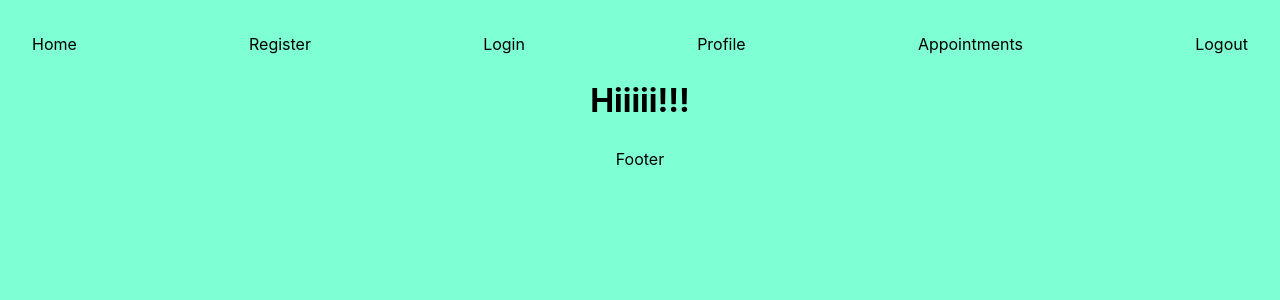
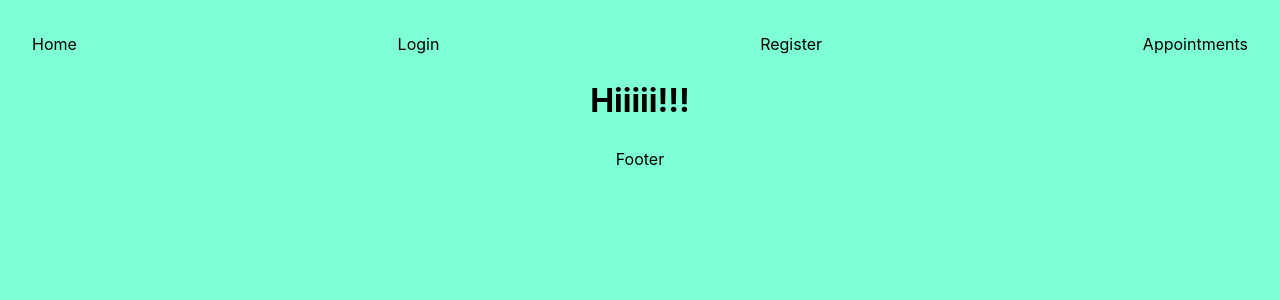
Before and after one commit to More-Pe/frontend-TattooShop, a React (Vite) app: page / in a window 1280 px wide. Shown: the top 300 px of the page. Built offline with nearby package versions, Linux system fonts and the light colour scheme.

Commit message:
feat: depending on conditions header shows or hide different views

```diff
--- a/src/components/Header/Header.jsx
+++ b/src/components/Header/Header.jsx
@@ -6,7 +6,8 @@ import '../Header/Header.css';
 export const Header = () => {
 	const navigate = useNavigate();
 	const passport = JSON.parse(localStorage.getItem('passport'));
-	let token = passport?.token;
+	let role_id = passport?.tokenData?.role_id;
+	const isLoggedIn = !!passport;
 
 	const handleLogout = () => {
 		localStorage.removeItem('passport');
@@ -20,27 +21,40 @@ export const Header = () => {
 					path='/'
 					content='Home'
 				/>
-				<CSurfer
-					path='/register'
-					content='Register'
-				/>
+{!isLoggedIn && (
+                    <>
                         <CSurfer
                             path='/login'
                             content='Login'
                         />
                         <CSurfer
+                            path='/register'
+                            content='Register'
+                        />
+                    </>
+                )}
+				  {isLoggedIn && (
+                    <>
+                        <CSurfer
                             path='/profile'
                             content='Profile'
-				/>
-				<CSurfer
-					path='/appointments'
-					content='Appointments'
                         />
                     				<div
 					onClick={handleLogout}>
 					{' '}
 					Logout
 				</div>
+                    </>
+                )}
+				<CSurfer
+					path='/appointments'
+					content='Appointments'
+				/>
+				{role_id === 1 && (
+                    <CSurfer
+                        path='/superadmin'
+                        content='SuperAdmin'
+                    />)}
 			</div>
 		</>
 	);
```
Lines whose indentation alone changed are shown as unchanged.
